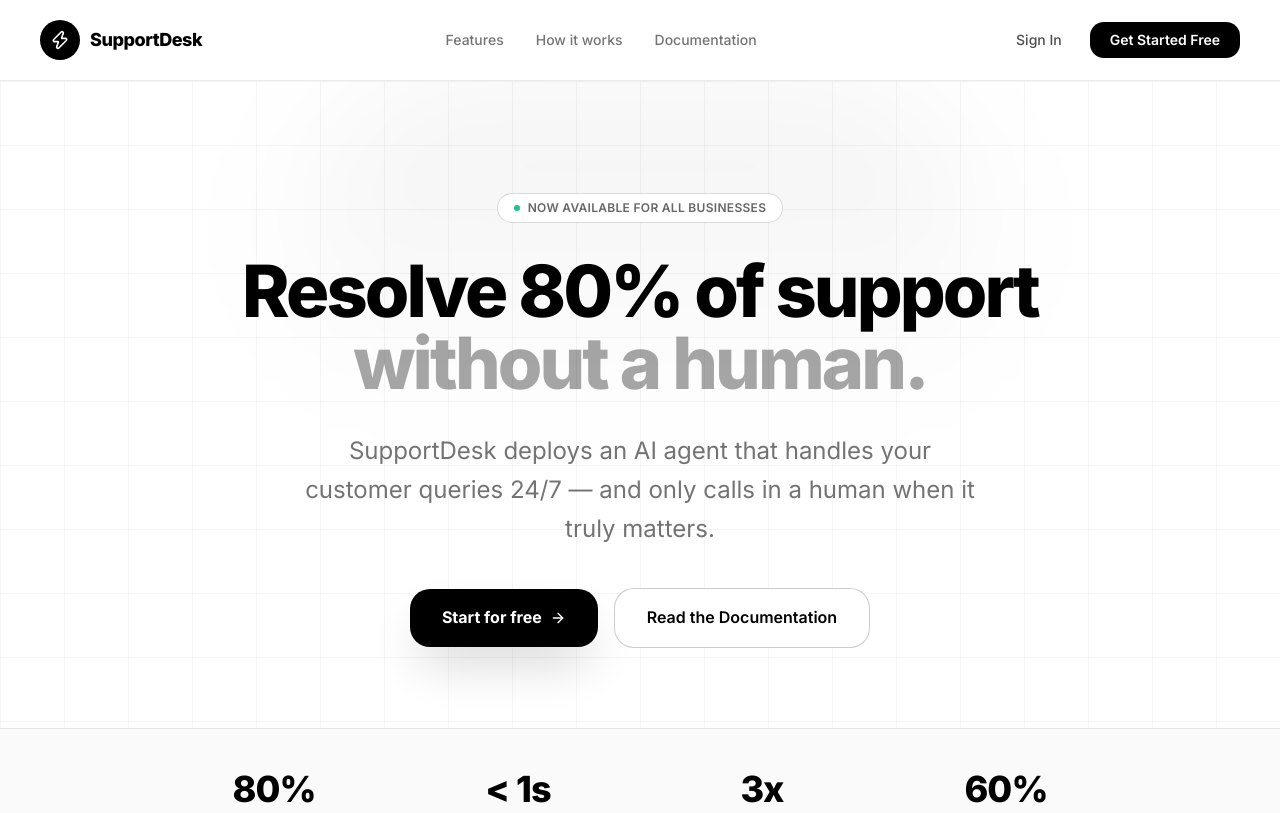
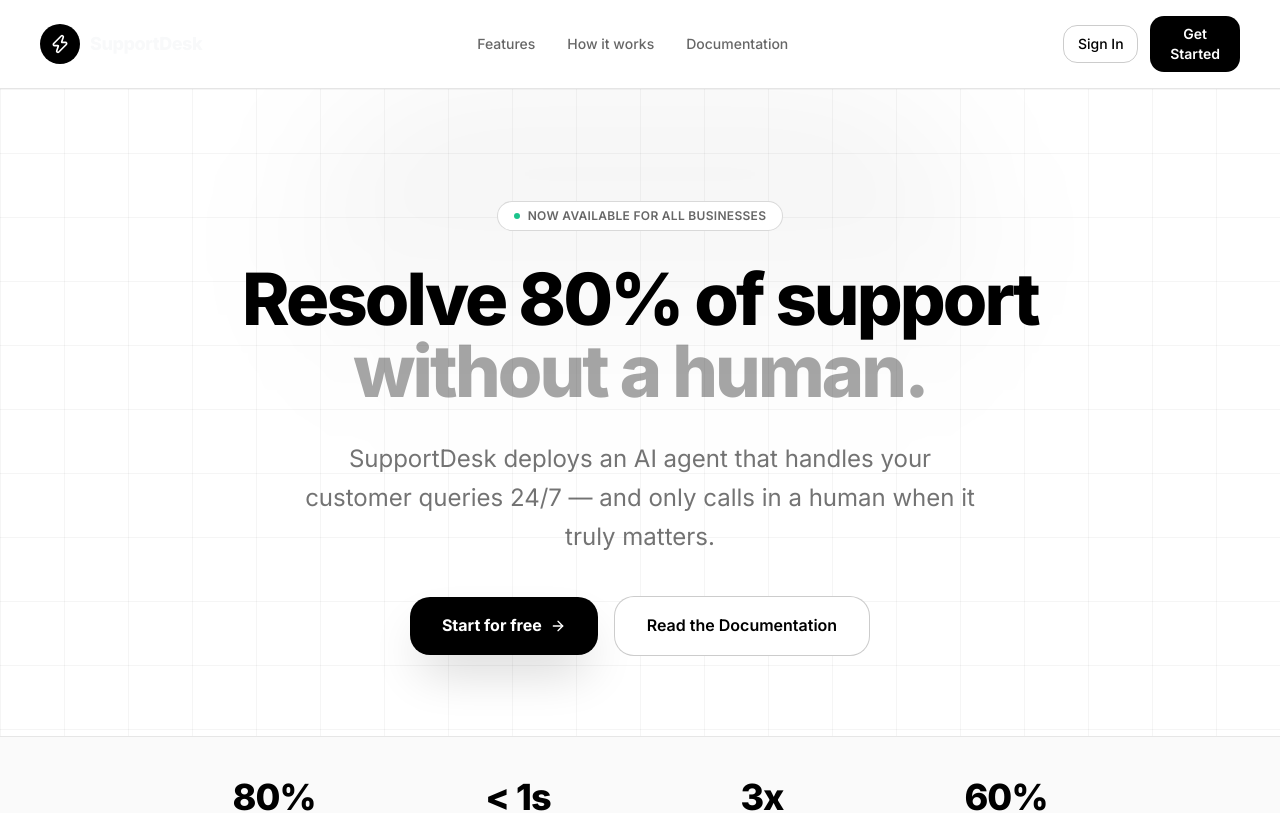
Before and after one commit to Support-Desk-S/Support_Desk, a React (Vite) app in the folder Frontend/: page / in a window 1280 px wide. Shown: the top 813 px of the page. Built offline with nearby package versions, Linux system fonts and the light colour scheme; no server answers.

Commit message:
refactor: improve header and navigation layout for better responsiveness

```diff
--- a/Frontend/src/features/docs/pages/DocsPage.jsx
+++ b/Frontend/src/features/docs/pages/DocsPage.jsx
@@ -73,23 +73,52 @@ const DocsPage = () => {
     <div className="h-screen flex flex-col bg-white text-black font-sans selection:bg-black selection:text-white overflow-hidden">
 
       {/* ─── Header ─── */}
-      <header className="shrink-0 flex items-center justify-between px-6 py-3.5 border-b border-black/10 bg-white z-20">
-        <div className="flex items-center gap-2">
-          <button onClick={() => navigate("/")} className="p-2 hover:bg-black/5 rounded-lg transition-colors">
+      <header className="shrink-0 flex items-center justify-between px-4 md:px-6 py-3 border-b border-black/10 bg-white z-20">
+
+      {/* Left */}
+      <div className="flex items-center gap-2 min-w-0">
+
+        <button
+          onClick={() => navigate("/")}
+          className="p-2 hover:bg-black/5 rounded-lg transition"
+        >
           <ArrowLeft className="w-4 h-4 text-black/50" />
         </button>
-          <div className="flex items-center gap-2 font-bold text-black tracking-tight">
-            <div className="w-10 h-10 bg-black rounded-full flex items-center justify-center">
-              <Zap className="w-5 h-5 text-white" />
+
+        {/* Logo + Title */}
+        <div className="flex items-center gap-2 font-bold text-black tracking-tight truncate">
+          <div className="w-8 h-8 md:w-10 md:h-10 bg-black rounded-full flex items-center justify-center shrink-0">
+            <Zap className="w-4 h-4 md:w-5 md:h-5 text-white" />
           </div>
-            SupportDesk <span className="text-black/30 font-normal">/ Docs</span>
+
+          {/* Hide extra text on mobile */}
+          <span className="truncate text-sm md:text-base text-black font-semibold">
+            SupportDesk
+            <span className="hidden sm:inline text-black/30 font-normal">
+              {" "} / Docs
+            </span>
+          </span>
         </div>
+
       </div>
-        <div className="flex items-center gap-3">
-          <span className="hidden md:block text-xs font-semibold text-black/30 uppercase tracking-widest">v1.0</span>
-          <button onClick={() => navigate("/auth")} className="px-4 py-2 whitespace-nowrap bg-black text-white text-sm font-semibold rounded-lg hover:bg-black/80 transition-colors">
-            Go to Dashboard →
+
+      {/* Right */}
+      <div className="flex items-center gap-2 md:gap-3">
+
+        {/* Hide version on small screens */}
+        <span className="hidden md:block text-xs font-semibold text-black/30 uppercase tracking-widest">
+          v1.0
+        </span>
+
+        {/* Button adapts */}
+        <button
+          onClick={() => navigate("/auth")}
+          className="px-3 md:px-4 py-2 bg-black text-white text-xs md:text-sm font-semibold rounded-lg hover:bg-black/80 transition whitespace-nowrap"
+        >
+          <span className="hidden sm:inline">Go to Dashboard →</span>
+          <span className="sm:hidden">Dashboard</span>
         </button>
+
       </div>
     </header>
 
--- a/Frontend/src/features/landing/pages/LandingPage.jsx
+++ b/Frontend/src/features/landing/pages/LandingPage.jsx
@@ -1,36 +1,106 @@
+import { ArrowRight, BarChart2, Bot, Code, Menu, ShieldCheck, Users, X, Zap } from "lucide-react";
+import { useState } from "react";
 import { useNavigate } from "react-router";
-import { ArrowRight, MessageSquare, Code, ShieldCheck, Zap, BarChart2, Bot, Users, CheckCircle } from "lucide-react";
 
 const LandingPage = () => {
+  const [open, setOpen] = useState(false);
   const navigate = useNavigate();
 
   return (
     <div className="min-h-screen bg-white text-black font-sans selection:bg-black selection:text-white overflow-x-hidden">
 
       {/* ─── Navigation ─── */}
-      <nav className="flex items-center justify-between px-10 py-5 border-b border-black/8 sticky top-0 bg-white/90 backdrop-blur-xl z-50">
+      <nav className="flex items-center justify-between px-4 md:px-10 py-4 border-b border-black/10 sticky top-0 bg-white/90 backdrop-blur-xl z-50">
+
+        {/* Logo */}
         <div className="flex items-center gap-2.5">
-          <div className="w-10 h-10 bg-black rounded-full flex items-center justify-center">
-            <Zap className="w-5 h-5 text-white" />
+          <div className="w-9 h-9 md:w-10 md:h-10 bg-black rounded-full flex items-center justify-center">
+            <Zap className="w-4 h-4 md:w-5 md:h-5 text-white" />
           </div>
-          <span className="font-extrabold text-lg tracking-tight">SupportDesk</span>
+          <span className="font-extrabold text-base md:text-lg tracking-tight">
+            SupportDesk
+          </span>
         </div>
-        <div className="hidden md:flex items-center gap-8 text-sm font-medium text-black/55">
-          <a href="#features" className="hover:text-black transition-colors">Features</a>
-          <a href="#how-it-works" className="hover:text-black transition-colors">How it works</a>
-          <button onClick={() => navigate("/docs")} className="hover:text-black transition-colors">Documentation</button>
+
+        {/* Desktop Menu */}
+        <div className="hidden md:flex items-center gap-8 text-sm font-medium text-black/60">
+          <a href="#features" className="hover:text-black transition">
+            Features
+          </a>
+          <a href="#how-it-works" className="hover:text-black transition">
+            How it works
+          </a>
+          <button
+            onClick={() => navigate("/docs")}
+            className="hover:text-black transition"
+          >
+            Documentation
+          </button>
         </div>
-        <div className="flex items-center gap-3">
-          <button onClick={() => navigate("/auth")} className="text-sm font-medium whitespace-nowrap text-black/70 hover:text-black px-4 py-2 transition-colors">
+
+        {/* Desktop Buttons */}
+        <div className="hidden md:flex items-center gap-3">
+          <button
+            onClick={() => navigate("/auth")}
+            className="w-full py-2 rounded-lg border border-black/20 text-sm font-medium hover:bg-black/5 transition"
+          >
             Sign In
           </button>
           <button
             onClick={() => navigate("/auth")}
-            className="px-5 py-2 bg-black text-white text-sm font-semibold rounded-lg hover:bg-black/80 transition-all whitespace-nowrap"
+            className="px-5 py-2 bg-black text-white text-sm font-semibold rounded-lg hover:bg-black/80"
           >
-            Get Started Free
+            Get Started
           </button>
         </div>
+
+        {/* Mobile Menu Button */}
+        <button
+          className="md:hidden"
+          onClick={() => setOpen(!open)}
+        >
+          {open ? <X size={22} /> : <Menu size={22} />}
+        </button>
+
+        {/* Mobile Dropdown */}
+        {open && (
+          <div className="absolute top-full left-0 w-full bg-white border-b border-black/10 shadow-md md:hidden">
+            <div className="flex flex-col p-4 gap-4 text-sm font-medium">
+
+              <a href="#features" onClick={() => setOpen(false)}>
+                Features
+              </a>
+              <a href="#how-it-works" onClick={() => setOpen(false)}>
+                How it works
+              </a>
+              <button
+                onClick={() => {
+                  navigate("/docs");
+                  setOpen(false);
+                }}
+                className="text-left"
+              >
+                Documentation
+              </button>
+
+              <div className="border-t pt-4 flex flex-col gap-2">
+                <button
+                  onClick={() => navigate("/auth")}
+                  className="text-left text-black/70"
+                >
+                  Sign In
+                </button>
+                <button
+                  onClick={() => navigate("/auth")}
+                  className="bg-black text-white py-2 rounded-lg"
+                >
+                  Get Started
+                </button>
+              </div>
+
+            </div>
+          </div>
+        )}
       </nav>
 
       {/* ─── Hero ─── */}
```
Lines whose indentation alone changed are shown as unchanged.
